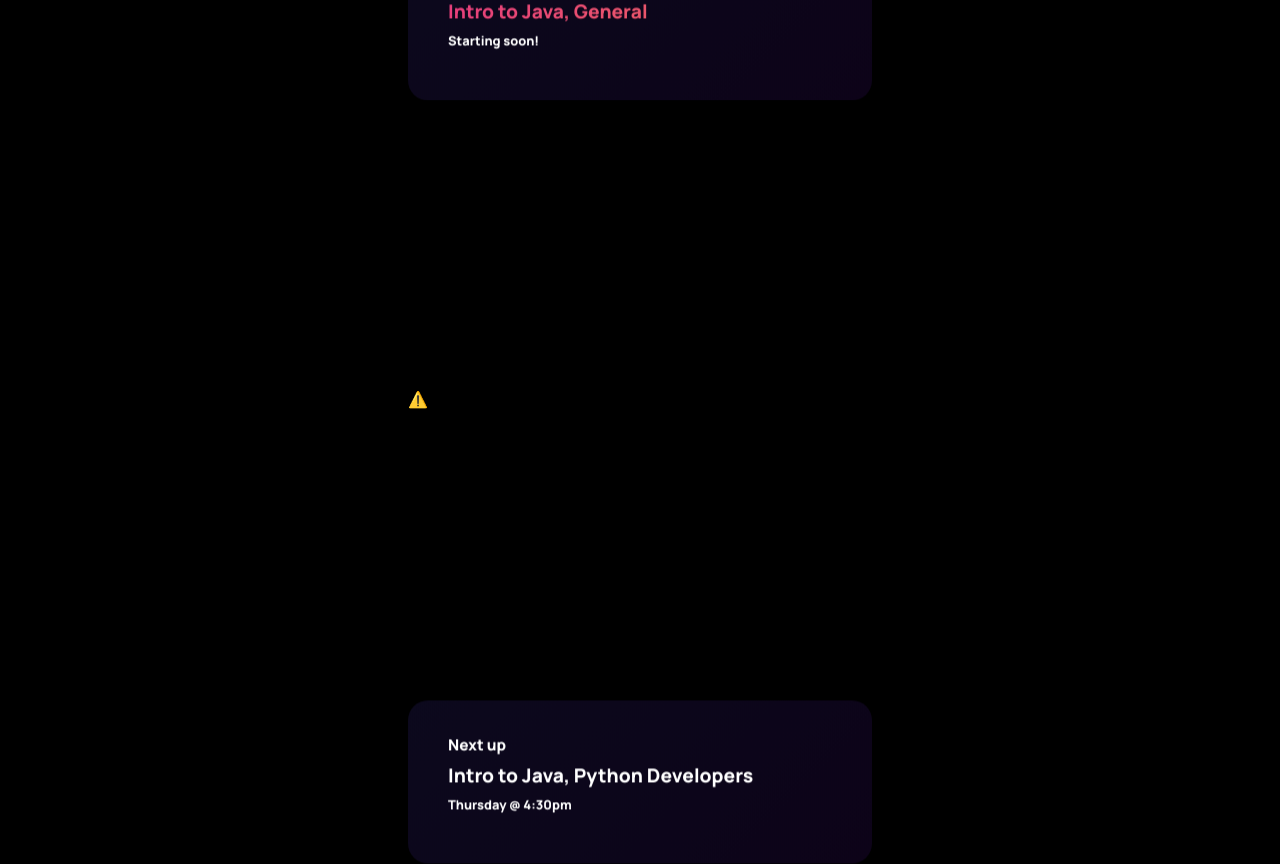
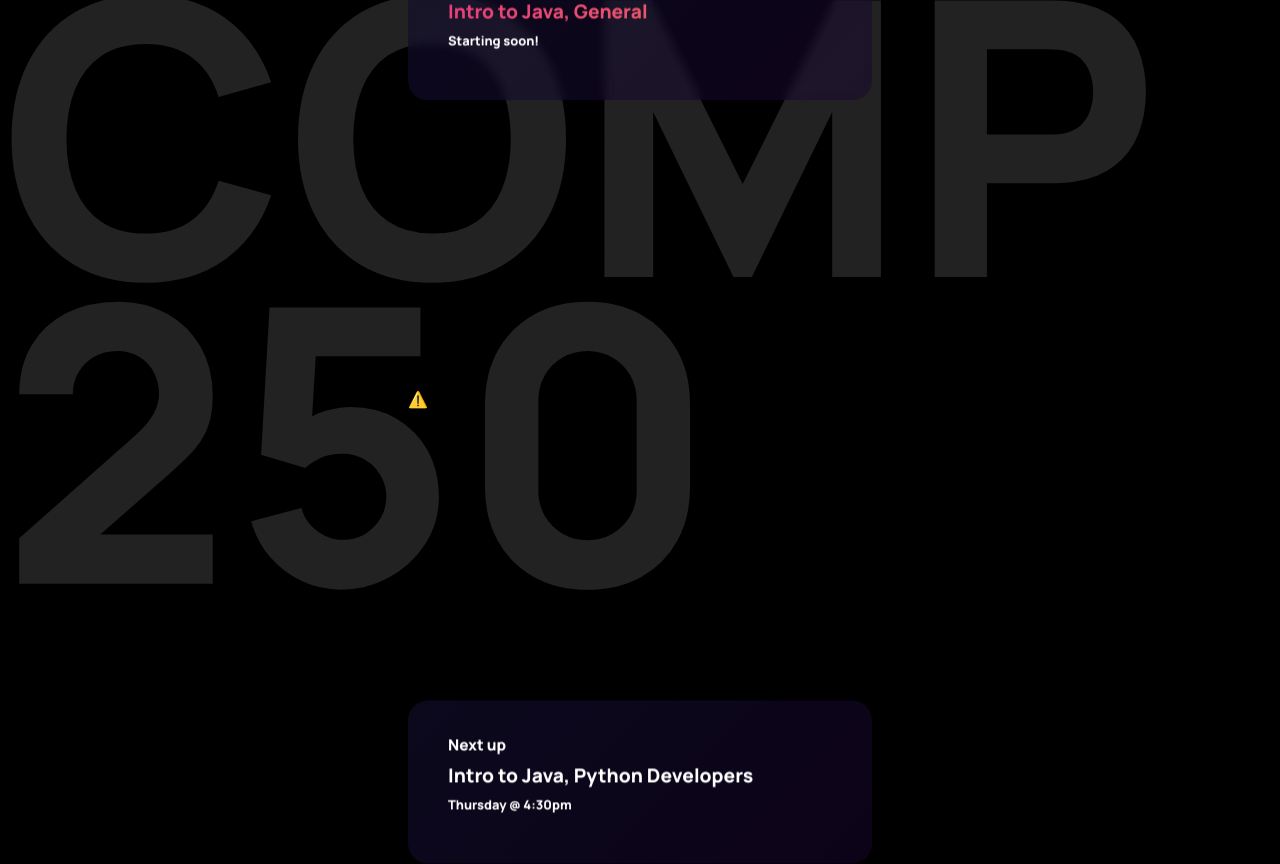
Before and after one commit to TheBigSasha/COMP250-OBS-Overlays, a website built with Parcel: page Waiting.html in a window 1280 px wide. Built offline with nearby package versions, Linux system fonts and the light colour scheme; no server answers.

Commit message:
Add cool background for the waiting page

```diff
--- a/Waiting.html
+++ b/Waiting.html
@@ -16,6 +16,9 @@
 <body style="background: black; overflow: hidden">
 
 <div class="background">
+  <h1>
+    COMP 250
+  </h1>
 <!--  <iframe src="Matrix.html" width="100%" height="100%" style="overflow: hidden">-->
 <!--    <p>No iFrames</p>-->
 <!--  </iframe>-->
--- a/css/styles.css
+++ b/css/styles.css
@@ -98,6 +98,13 @@ lottie-player{
   background: black;
 }
 
+.background h1{
+  font-size: 30vw;
+  font-weight: 899;
+  transform: translateY(-35vh);
+  line-height: 0.8;
+}
+
 .anim, .anim svg {
   position: relative;
   width: 100%;
```
